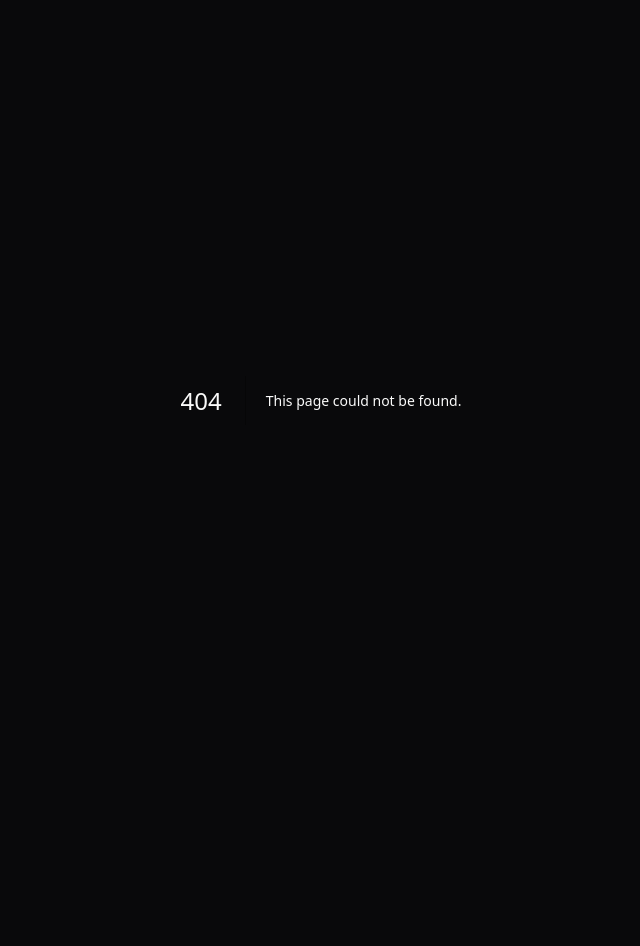
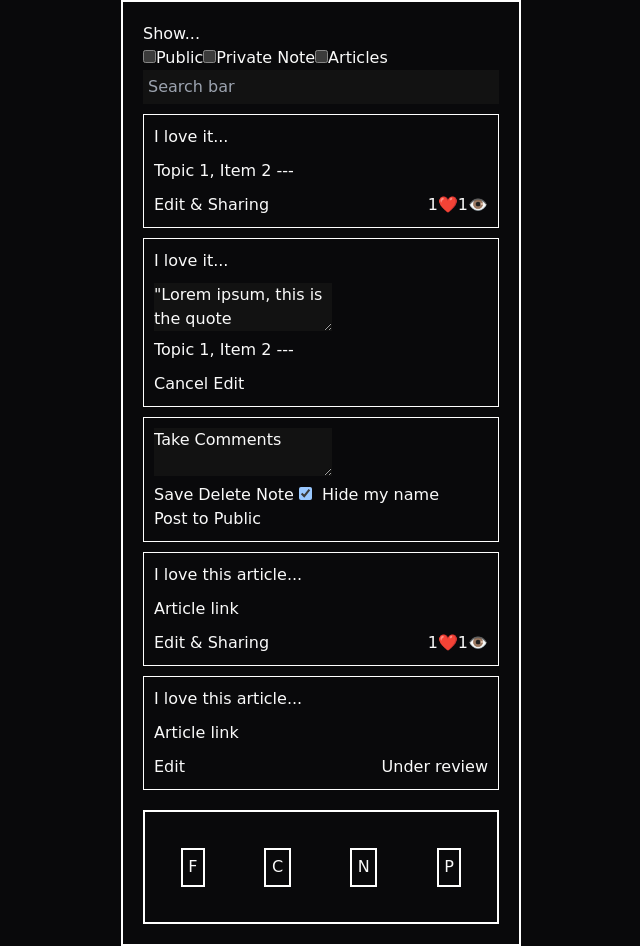
Before and after one commit to Builder-s-League/BuildersLeague-Edition1, a Next.js app: page /notes in a window 1280 px wide. Before the commit this address had no page. Shown: the whole page, without its empty margins (319-959 px from the left). Before the commit the page ends 800 px from the top, so only its background shows below. Built offline with nearby package versions, Linux system fonts and the light colour scheme; no server answers; the database is empty.

Commit message:
added note page breadboard an simple styles

```diff
--- /dev/null
+++ b/src/app/notes/page.style.css
@@ -0,0 +1,50 @@
+body {
+    font-family: 'Comic Sans MS', cursive, sans-serif;
+}
+.firstContainer {
+    border: 2px solid white;
+    padding: 20px;
+    width: 400px;
+    margin: auto;
+}
+.search-bar input {
+    width: 100%;
+    padding: 5px;
+    margin-bottom: 10px;
+}
+.note {
+    border: 1px solid white;
+    padding: 10px;
+    margin-bottom: 10px;
+}
+.note .topic {
+    display: inline-block;
+    margin-top: 10px;
+}
+.edit-buttons {
+    display: flex;
+    justify-content: space-between;
+    margin-top: 10px;
+}
+.actions button, .actions input[type="checkbox"] {
+    margin-right: 5px;
+}
+.icon-section {
+    display: inline-flex;
+    align-items: center;
+}
+.icon-section span {
+    margin-left: 5px;
+}
+footer {
+    display: flex;
+    justify-content: space-between;
+    margin-top: 20px;
+    border: 2px solid white;
+    padding: 10%;
+}
+
+footer button {
+    border: 2px solid white;
+    padding: 2%;
+}
--- /dev/null
+++ b/src/app/notes/page.tsx
@@ -0,0 +1,102 @@
+import { createServerClient } from '@/utils/supabase'
+import { cookies } from 'next/headers'
+import "./page.style.css"
+
+export default async function Page() {
+  const cookieStore = cookies()
+  const supabase = createServerClient(cookieStore)
+  const { data: notes } = await supabase.from('notes').select()
+
+  return <>
+  <div className="firstContainer">
+  <div className="show">
+      <p>Show...</p>
+  </div>
+  <div className="checkboxes">
+      <label>
+          <input type="checkbox" name="publicNote"/>Public
+      </label>
+      <label>
+          <input type="checkbox" name="privateNote"/>Private Note
+      </label>
+      <label>
+          <input type="checkbox" name="articles"/>Articles
+          </label>
+  </div>
+  <div className="search-bar">
+      <input type="text" placeholder="Search bar"/>
+      </div>
+
+  {/* First note */}
+  <div className="note">
+      <p>I love it...</p>
+      <div className="topic">
+          <p>Topic 1, Item 2 --- </p>
+      </div>
+      <div className="edit-buttons">
+          <button>Edit & Sharing</button>
+          <div className="icon-section">
+              <p>1</p><p>❤️</p>
+              <p>1</p><p>👁️</p>
+          </div>
+      </div>
+  </div>
+
+  {/* Editing Note */}
+  <div className="note">
+      <p>I love it...</p>
+      <div className="topic">
+          <textarea>"Lorem ipsum, this is the quote efiwojfweoifjwe feiwojfwe"</textarea>
+          <p>Topic 1, Item 2 ---</p>
+      </div>
+      <div className="edit-buttons">
+          <button>Cancel Edit</button>
+      </div>
+  </div>
+
+  {/* Take Comments Section */}
+  <div className="note">
+      <textarea>Take Comments</textarea>
+      <div className="actions">
+          <button>Save</button>
+          <button>Delete Note</button>
+          <label>
+              <input type="checkbox" checked/> Hide my name
+          </label>
+          <button>Post to Public</button>
+      </div>
+  </div>
+
+  {/* Article section */}
+  <div className="note">
+      <p>I love this article...</p>
+      <p className="topic">Article link</p>
+      <div className="edit-buttons">
+          <button>Edit & Sharing</button>
+          <div className="icon-section">
+            <p>1</p><p>❤️</p>
+            <p>1</p><p>👁️</p>
+          </div>
+      </div>
+  </div>
+
+  {/* Article under review */}
+  <div className="note">
+      <p>I love this article...</p>
+      <div className="topic">Article link</div>
+      <div className="edit-buttons">
+          <button>Edit</button>
+          <span>Under review</span>
+      </div>
+  </div>
+
+  {/*Footer section*/}
+  <footer>
+      <button>F</button>
+      <button>C</button>
+      <button>N</button>
+      <button>P</button>
+  </footer>
+</div>
+</>
+}
```
